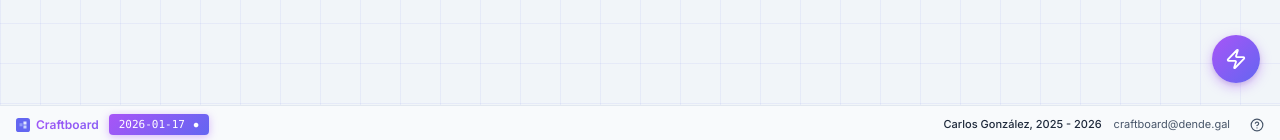
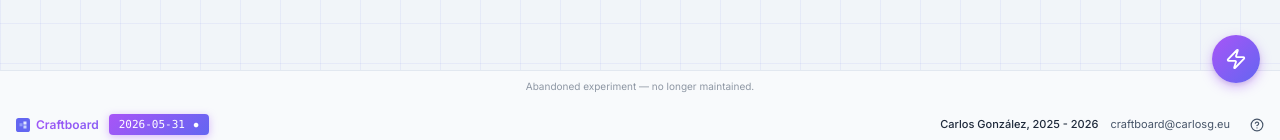
Before and after one commit to Carlos-Gonzalez-dev/Craftboard, a Vue app: page /#/ in a window 1280 px wide. Shown: the part 657-797 px from the top of the page. Built offline with nearby package versions, Linux system fonts and the light colour scheme.

Commit message:
Update status of the project and build process

```diff
--- a/index.html
+++ b/index.html
@@ -2,12 +2,12 @@
 <html lang="en">
   <head>
     <meta charset="UTF-8" />
-    <link rel="icon" type="image/png" href="/favicon-96x96.png" sizes="96x96" />
-    <link rel="icon" type="image/svg+xml" href="/favicon.svg" />
-    <link rel="shortcut icon" href="/favicon.ico" />
-    <link rel="apple-touch-icon" sizes="180x180" href="/apple-touch-icon.png" />
+    <link rel="icon" type="image/png" href="%BASE_URL%favicon-96x96.png" sizes="96x96" />
+    <link rel="icon" type="image/svg+xml" href="%BASE_URL%favicon.svg" />
+    <link rel="shortcut icon" href="%BASE_URL%favicon.ico" />
+    <link rel="apple-touch-icon" sizes="180x180" href="%BASE_URL%apple-touch-icon.png" />
     <meta name="apple-mobile-web-app-title" content="Craftboard" />
-    <link rel="manifest" href="/site.webmanifest" />
+    <link rel="manifest" href="%BASE_URL%site.webmanifest" />
     <meta name="viewport" content="width=device-width, initial-scale=1.0" />
     <link rel="preconnect" href="https://fonts.googleapis.com" />
     <link rel="preconnect" href="https://fonts.gstatic.com" crossorigin />
--- a/src/App.vue
+++ b/src/App.vue
@@ -682,6 +682,7 @@ onUnmounted(() => {
         </router-link>
         <!-- App Footer in Sidebar -->
         <div class="mobile-app-footer">
+          <div class="mobile-footer-disclaimer">Abandoned experiment — no longer maintained.</div>
           <div class="mobile-footer-left">
             <img src="/favicon.svg" alt="Craftboard" class="mobile-footer-icon" />
             <span>{{ dashboardTitle }}</span>
@@ -697,9 +698,9 @@ onUnmounted(() => {
           </div>
           <div class="mobile-footer-right">
             <span class="mobile-footer-about">Carlos González, 2025 - 2026</span>
-            <span class="mobile-footer-contact">craftboard@dende.gal</span>
+            <span class="mobile-footer-contact">craftboard@carlosg.eu</span>
             <a
-              href="https://espazo.dende.gal/craftboard-documentation"
+              href="https://carlosg.craft.me/craftboard-documentation"
               target="_blank"
               rel="noopener noreferrer"
               class="mobile-footer-help"
@@ -838,6 +839,7 @@ onUnmounted(() => {
     </main>
 
     <footer class="app-footer">
+      <div class="footer-disclaimer">Abandoned experiment — no longer maintained.</div>
       <div class="footer-left">
         <img src="/favicon.svg" alt="Craftboard" class="footer-icon" />
         <span>{{ dashboardTitle }}</span>
@@ -853,9 +855,9 @@ onUnmounted(() => {
       </div>
       <div class="footer-right">
         <span class="footer-about">Carlos González, 2025 - 2026</span>
-        <span class="footer-contact">craftboard@dende.gal</span>
+        <span class="footer-contact">craftboard@carlosg.eu</span>
         <a
-          href="https://espazo.dende.gal/craftboard-documentation"
+          href="https://carlosg.craft.me/craftboard-documentation"
           target="_blank"
           rel="noopener noreferrer"
           class="footer-help"
@@ -1066,6 +1068,16 @@ body.study-mode .navbar {
   align-items: center;
   justify-content: space-between;
   gap: 16px;
+  flex-wrap: wrap;
+}
+
+.footer-disclaimer {
+  width: 100%;
+  text-align: center;
+  font-size: 10px;
+  color: var(--text-tertiary);
+  opacity: 0.6;
+  padding-bottom: 4px;
 }
 
 .global-music-player {
@@ -1716,6 +1728,14 @@ body.study-mode .navbar {
   min-width: auto;
 }
 
+.mobile-footer-disclaimer {
+  text-align: center;
+  font-size: 10px;
+  color: var(--text-tertiary);
+  opacity: 0.6;
+  margin-bottom: 4px;
+}
+
 .mobile-app-footer {
   margin-top: 16px;
   padding-top: 16px;
--- a/src/utils/changelog.ts
+++ b/src/utils/changelog.ts
@@ -4,6 +4,10 @@ export interface ChangelogEntry {
 }
 
 export const changelog: ChangelogEntry[] = [
+  {
+    date: '2026-05-31',
+    changes: ['Changed domain of the app, updated build process'],
+  },
   {
     date: '2026-01-17',
     changes: ['Added support for a custom proxy server for RSS feeds'],
--- a/src/views/SettingsView.vue
+++ b/src/views/SettingsView.vue
@@ -875,7 +875,7 @@ function importDataFromFile(event: Event) {
               <p class="field-hint" style="margin-bottom: 12px">
                 <strong>Getting started:</strong> Copy the
                 <a
-                  href="https://espazo.dende.gal/craftboard-template-collections"
+                  href="https://carlosg.craft.me/craftboard-template-collections"
                   target="_blank"
                   rel="noopener noreferrer"
                   class="template-link"
--- a/vite.config.ts
+++ b/vite.config.ts
@@ -20,7 +20,7 @@ const appVersion = dateMatch ? dateMatch[1] : '2025-12-25'
 
 // https://vite.dev/config/
 export default defineConfig({
-  base: '/', // Change this to '/subdirectory/' if serving from a subdirectory
+  base: '/craftboard/',
   define: {
     __APP_VERSION__: JSON.stringify(appVersion),
   },
```
Also changed, not shown: public/site.webmanifest, 1 other file (tests, documents, lock files or other folders).
